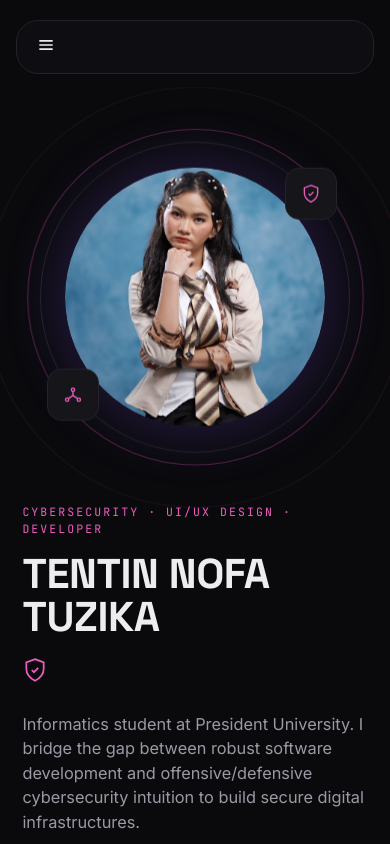
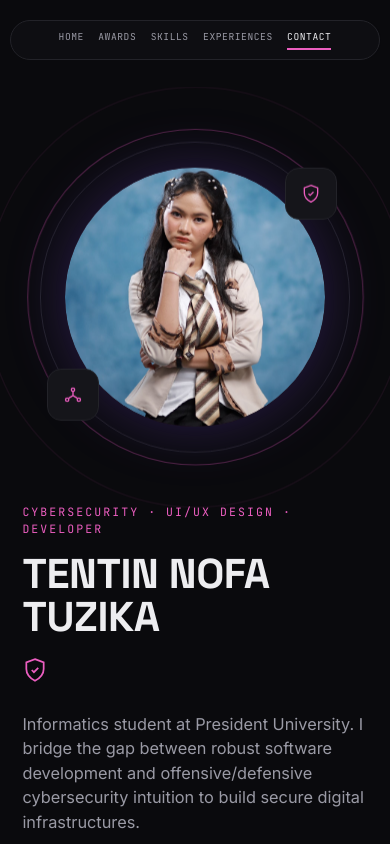
Before and after one commit to tentin-nofa/Portofolio, a React (Vite) app: page / in a window 390 px wide. Shown: the top 844 px of the page. Built offline with nearby package versions, Linux system fonts and the light colour scheme.

Commit message:
fix back link navigation and label

```diff
--- a/src/App.jsx
+++ b/src/App.jsx
@@ -22,6 +22,17 @@ export default function App() {
   }, [])
 
   useEffect(() => {
+    if (route === 'home') {
+      const id = window.location.hash.replace('#', '')
+      const el = id && document.getElementById(id)
+      if (el) {
+        // Wait a tick so the homepage sections are mounted before scrolling
+        requestAnimationFrame(() => {
+          el.scrollIntoView()
+        })
+        return
+      }
+    }
     window.scrollTo(0, 0)
   }, [route])
 
--- a/src/components/AllProjects.jsx
+++ b/src/components/AllProjects.jsx
@@ -19,28 +19,14 @@ export default function AllProjects() {
 
   return (
     <div className="all-projects-page">
-      <a className="back-link" href="#home">
+      <a className="back-link" href="#projects">
         <svg width="16" height="16" viewBox="0 0 24 24" fill="none" stroke="currentColor" strokeWidth="2">
           <path d="M19 12H5M12 19l-7-7 7-7" />
         </svg>
-        Back to Portfolio
+        Back to Experiences
       </a>
 
-      <h2
-        style={{
-          fontFamily: 'var(--font-display)',
-          fontSize: 'clamp(1.9rem,4vw,2.8rem)',
-          margin: '0.6rem 0',
-        }}
-      >
-        Builds, Battles & Reports
-      </h2>
-      <p style={{ color: 'var(--text-dim)', maxWidth: 560 }}>
-        Projects I've built, events I've joined, and reports I've written — click any
-        card to see the repository, certificate, or full report.
-      </p>
-
-      <div className="filter-tabs">
+      <div className="filter-tabs" style={{ marginTop: '1.4rem' }}>
         {filters.map((f) => (
           <button
             key={f.id}
--- a/src/styles.css
+++ b/src/styles.css
@@ -493,6 +493,7 @@ img { max-width: 100%; display: block; }
 .filter-tabs {
   display: flex;
   flex-wrap: wrap;
+  justify-content: center;
   gap: 0.6rem;
   margin-bottom: 2rem;
 }
@@ -698,15 +699,20 @@ footer .copyright { color: var(--text-faint); font-size: 0.85rem; margin-top: 0.
 }
 
 @media (max-width: 640px) {
-  .navbar { left: 1rem; right: 1rem; transform: none; width: calc(100% - 2rem); border-radius: 22px; }
-  .navbar-bar { justify-content: space-between; padding: 0.6rem 0.9rem; }
-  .nav-links { display: none; }
-  .nav-toggle { display: block; }
-  .nav-links-mobile { display: none; }
-  .navbar.open .nav-links-mobile { display: flex; }
+  .navbar { left: 0.6rem; right: 0.6rem; transform: none; width: calc(100% - 1.2rem); border-radius: 999px; }
+  .navbar-bar { justify-content: center; padding: 0.55rem 0.6rem; }
+  .nav-links { display: flex; gap: 0.9rem; }
+  .nav-links a { font-size: 0.6rem; letter-spacing: 0.06em; }
+  .nav-toggle { display: none; }
+  .nav-links-mobile { display: none !important; }
   .section { padding: 5rem 1.4rem; }
   .all-projects-grid { grid-template-columns: 1fr; }
   footer { flex-direction: column; align-items: flex-start; }
+}
+
+@media (max-width: 380px) {
+  .nav-links { gap: 0.55rem; }
+  .nav-links a { font-size: 0.54rem; }
 }
 
 @media (prefers-reduced-motion: reduce) {
```
